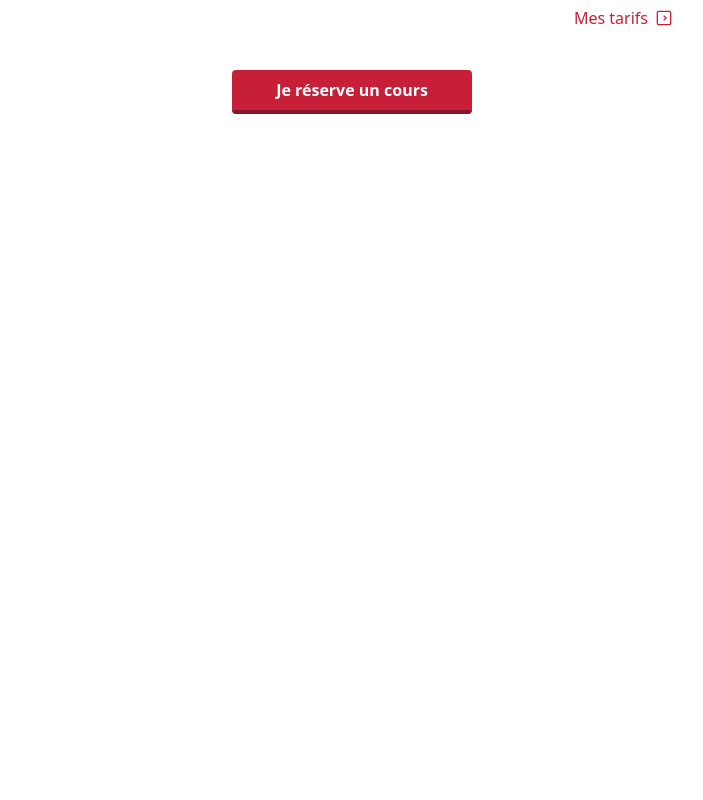
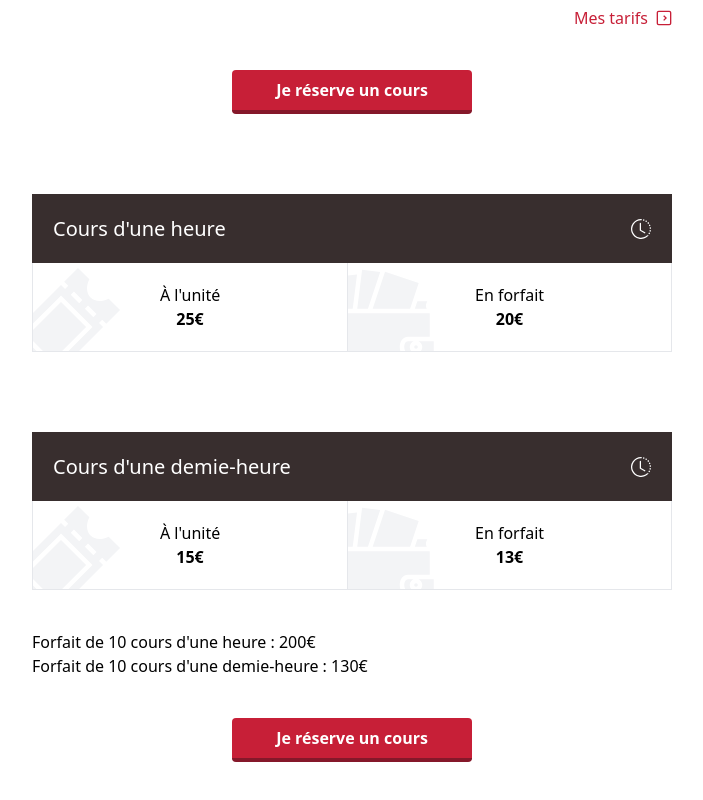
Before and after one commit to Mordhin/benjamin-piano, a React (Create React App) app: page / in a window 1280 px wide. Shown: the part 1450-2250 px from the top of the page, without its empty margins (288-991 px from the left). Before the commit the page ends 1644 px from the top, so only its background shows below. Built offline with nearby package versions, Linux system fonts and the light colour scheme.

Commit message:
pricing done

```diff
--- a/src/App.js
+++ b/src/App.js
@@ -7,6 +7,7 @@ import piano from "./assets/benji clavier.jpg";
 import { Button } from "./components/Button.js";
 import {CgChevronRightR} from "react-icons/cg";
 import { scrollSpy } from "react-scroll";
+import { PricingCard } from "./components/PricingCard.js";
 
 const App = () => {
   useEffect(() => {
@@ -38,7 +39,14 @@ const App = () => {
         <div className="w-full cursor-pointer flex justify-end items-center text-primary-400 hover:text-primary-100">Mes tarifs <CgChevronRightR className="ml-2"/></div>
         <Button className="mt-10 mb-20" size="60" primary>Je réserve un cours</Button>
       </div>
-      <div id="pricing"></div>
+      <div id="pricing" className="container mx-auto flex flex-col items-center">
+        <PricingCard title="Cours d'une heure" price1="25€" price2="20€" className="mb-20"/>
+        <PricingCard title="Cours d'une demie-heure" price1="15€" price2="13€" className="mb-10"/>
+        <div className="w-full">Forfait de 10 cours d'une heure : 200€</div>
+        <div className="w-full">Forfait de 10 cours d'une demie-heure : 130€</div>
+        <Button className="mt-10 mb-20" size="60" primary>Je réserve un cours</Button>
+      </div>
+      <div className="mb-20"></div>
     </>
   );
 }
--- a/src/components/Navbar.js
+++ b/src/components/Navbar.js
@@ -34,7 +34,7 @@ export const Navbar = () => {
   };
 
   return (
-    <div className={`navbar w-full h-10 px-3 flex justify-between items-center fixed transition-colors duration-300 ${handleBg()} text-white`}>
+    <div className={`navbar w-full h-10 px-3 flex justify-between items-center fixed transition-colors duration-300 ${handleBg()} text-white z-20`}>
       {width >= 640 && (
         <>
           <div className="w-max font-bold cursor-pointer" onClick={() => animateScroll.scrollToTop()}>Benjamin Corion<span className="text-primary-400">.</span></div>
--- /dev/null
+++ b/src/components/PricingCard.js
@@ -0,0 +1,23 @@
+import React from 'react'
+import { BsClockHistory } from 'react-icons/bs'
+import { GiTicket, GiWallet } from 'react-icons/gi'
+
+export const PricingCard = ({title, price1, price2, className}) => {
+  return (
+    <div className={`w-full ${className}`}>
+      <div className="bg-secondary-400 text-white text-xl p-5 border border-secondary-400 border-b-0 flex justify-between items-center">{title}<BsClockHistory /></div>
+      <div className="flex border border-t-0 	">
+        <div className="border-r flex-grow flex flex-col justify-center items-center p-5 relative overflow-hidden">
+          <GiTicket className="ml-1 text-gray-100 text-9xl absolute -bottom-10 -left-10" />
+          <div className="z-10">À l'unité</div>
+          <div className="font-bold z-10">{price1}</div>
+        </div>
+        <div className="flex-grow flex flex-col justify-center items-center p-5 relative overflow-hidden">
+          <GiWallet className="ml-1 text-gray-100 text-9xl absolute -bottom-10 -left-10"/>
+          <div className="z-10">En forfait</div>
+          <div className="font-bold z-10">{price2}</div>
+        </div>
+      </div>
+    </div>
+  )
+}
```
Also changed, not shown: 1 other file (tests, documents, lock files or other folders).
